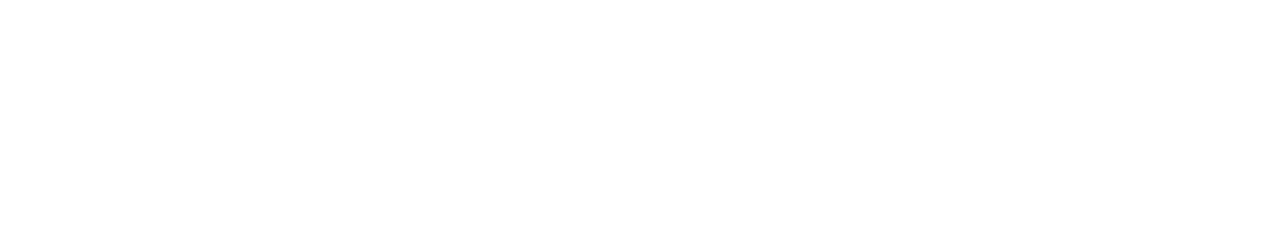
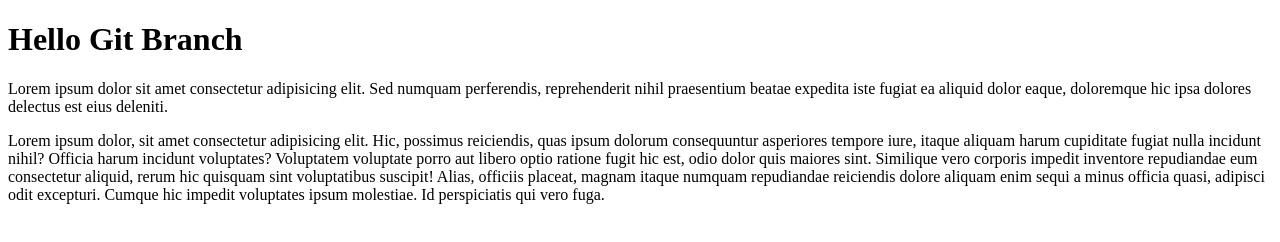
Before and after one commit to DiannaPlaza/git-branching-lesson, a plain HTML site: page index.html in a window 1280 px wide. Drawn offline with Linux system fonts and the light colour scheme.

Commit message:
added first markup

```diff
--- a/index.html
+++ b/index.html
@@ -7,6 +7,12 @@
   <title>Git branching lesson on test</title>
 </head>
 <body>
+  <h1>Hello Git Branch </h1>
 
+  <p>Lorem ipsum dolor sit amet consectetur adipisicing elit. Sed numquam perferendis, reprehenderit nihil praesentium beatae expedita iste fugiat ea aliquid dolor eaque, doloremque hic ipsa dolores delectus est eius deleniti.</p>
+
+  <p>Lorem ipsum dolor, sit amet consectetur adipisicing elit. Hic, possimus reiciendis, quas ipsum dolorum consequuntur asperiores tempore iure, itaque aliquam harum cupiditate fugiat nulla incidunt nihil? Officia harum incidunt voluptates?
+  Voluptatem voluptate porro aut libero optio ratione fugit hic est, odio dolor quis maiores sint. Similique vero corporis impedit inventore repudiandae eum consectetur aliquid, rerum hic quisquam sint voluptatibus suscipit!
+  Alias, officiis placeat, magnam itaque numquam repudiandae reiciendis dolore aliquam enim sequi a minus officia quasi, adipisci odit excepturi. Cumque hic impedit voluptates ipsum molestiae. Id perspiciatis qui vero fuga.</p>
 </body>
 </html>
```
